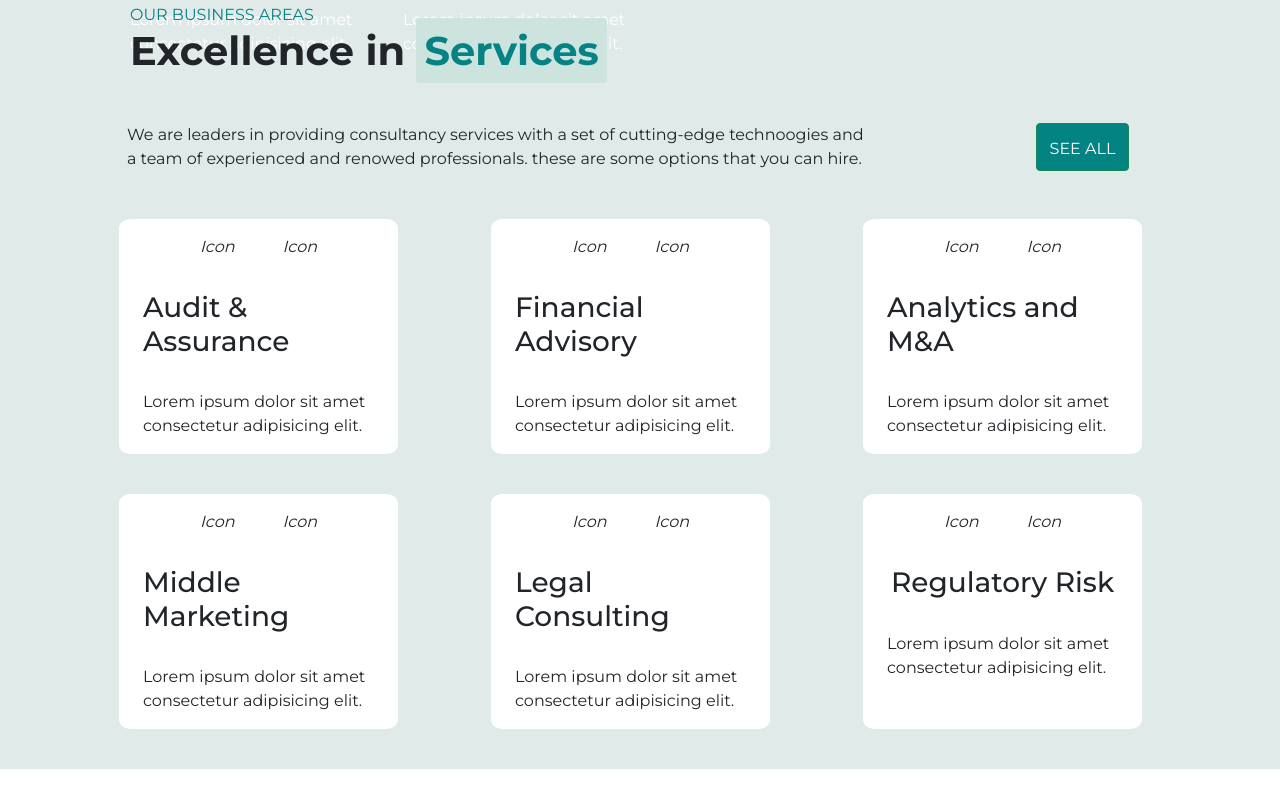
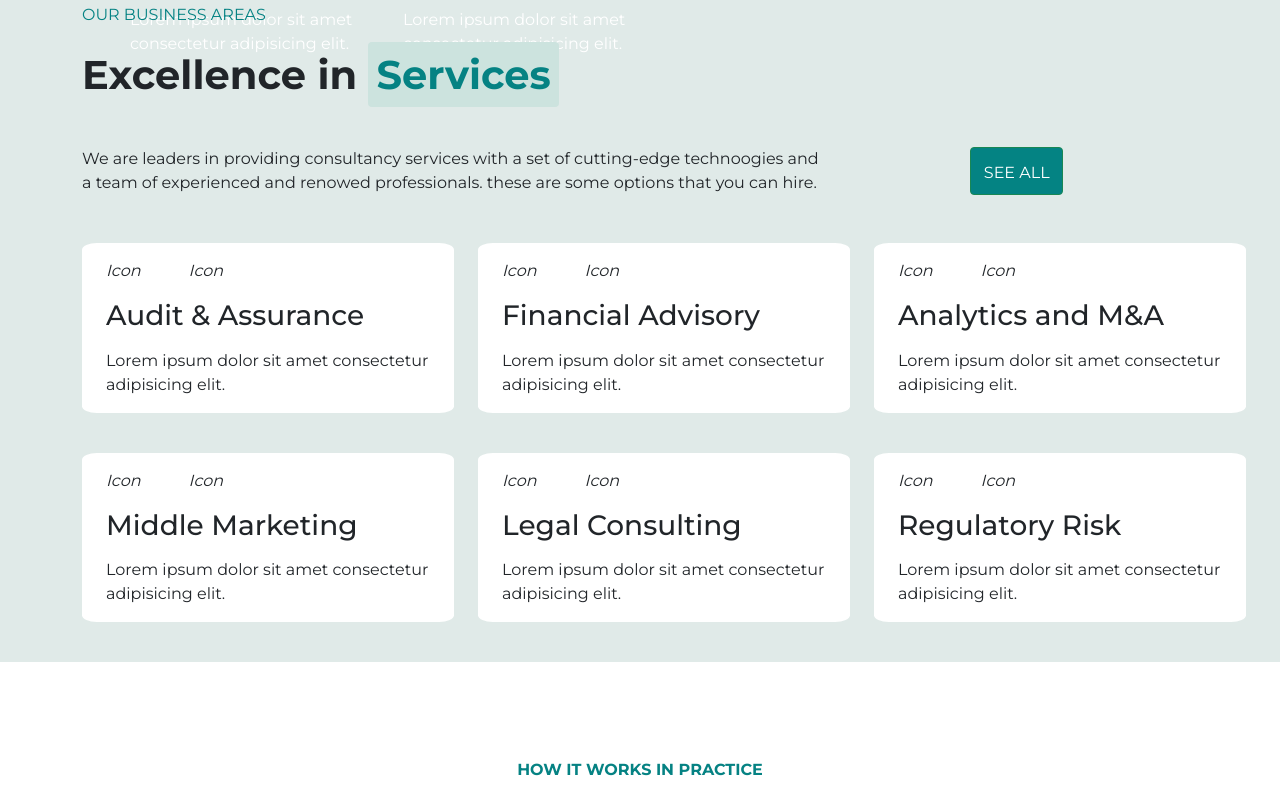
Before and after one commit to teoibnz/insurance-consulting, a Vue app: page / in a window 1280 px wide. Shown: the part 1443-2240 px from the top of the page. Built offline with nearby package versions, Linux system fonts and the light colour scheme.

Commit message:
refactoring generale

```diff
--- a/package.json
+++ b/package.json
@@ -8,8 +8,13 @@
     "lint": "vue-cli-service lint"
   },
   "dependencies": {
+    "@fortawesome/fontawesome-svg-core": "^6.1.1",
+    "@fortawesome/free-regular-svg-icons": "^6.1.1",
+    "@fortawesome/free-solid-svg-icons": "^6.1.1",
+    "@fortawesome/vue-fontawesome": "^2.0.6",
     "bootstrap": "^5.1.3",
     "core-js": "^3.8.3",
+    "font-awesome": "^4.7.0",
     "vue": "^2.6.14"
   },
   "devDependencies": {
--- a/src/components/Excellence.vue
+++ b/src/components/Excellence.vue
@@ -3,72 +3,72 @@
         <div class="container">
             <div class="row">
                 <div class="col-12">
-                    <p class="excellence-text px-5">OUR BUSINESS AREAS</p>
-                    <h1 class="fw-bold mb-5 px-5">Excellence in <span class="excellence-bg p-2 rounded">Services</span></h1>
+                    <p class="excellence-text mb-4">OUR BUSINESS AREAS</p>
+                    <h1 class="fw-bold mb-5">Excellence in <span class="excellence-bg p-2 rounded">Services</span></h1>
                     <div class="d-flex">
-                        <p class="col-8">
+                        <p class="col-8 m-0">
                         We are leaders in providing consultancy services with a set of cutting-edge technoogies and a team of experienced and renowed professionals. these are some options that you can hire.
                         </p>
                         <form class="d-flex ms-5 ps-5">
-                            <button class="btn btn-outline-success mx-4 my-button" type="submit">
+                            <button class="btn btn-outline-success ms-5 my-button" type="submit">
                                 SEE ALL
                             </button>
                         </form>
                     </div>
                 </div>
             </div>
-            <div class="row mt-5">
+            <div class="row mt-5 d-flex justify-content-center">
                 <div class="col-12 d-flex ">
                     <div class="col-4 my-card d-flex flex-column flex-wrap">
-                        <div class="">
+                        <div class="px-0 mx-0">
                             <i>Icon</i>
                             <i>Icon</i>
                         </div>
-                        <h3>Audit & Assurance</h3>
+                        <h3 class="p-0 mx-4">Audit & Assurance</h3>
                         <p>Lorem ipsum dolor sit amet consectetur adipisicing elit.</p>
                     </div>
                     <div class="col-4 my-card d-flex flex-column">
-                        <div class="">
+                        <div class="px-0 mx-0">
                             <i>Icon</i>
                             <i>Icon</i>
                         </div>
-                        <h3>Financial Advisory</h3>
+                        <h3 class="p-0 mx-4">Financial Advisory</h3>
                         <p>Lorem ipsum dolor sit amet consectetur adipisicing elit.</p>
                     </div>
                     <div class="col-4 my-card d-flex flex-column">
-                        <div class="">
+                        <div class="px-0 mx-0">
                             <i>Icon</i>
                             <i>Icon</i>
                         </div>
-                        <h3>Analytics and M&A</h3>
+                        <h3 class="p-0 mx-4">Analytics and M&A</h3>
                         <p>Lorem ipsum dolor sit amet consectetur adipisicing elit.</p>
                     </div>
                 </div>
             </div>
             <div class="row">
-                <div class="col-12 d-flex ">
+                <div class="col-12 d-flex">
                     <div class="col-4 my-card d-flex flex-column flex-wrap">
-                        <div class="">
+                        <div class="px-0 mx-0">
                             <i>Icon</i>
                             <i>Icon</i>
                         </div>
-                        <h3>Middle Marketing</h3>
+                        <h3 class="p-0 mx-4">Middle Marketing</h3>
                         <p>Lorem ipsum dolor sit amet consectetur adipisicing elit.</p>
                     </div>
                     <div class="col-4 my-card d-flex flex-column">
-                        <div class="">
+                        <div class="px-0 mx-0">
                             <i>Icon</i>
                             <i>Icon</i>
                         </div>
-                        <h3>Legal Consulting</h3>
+                        <h3 class="p-0 mx-4">Legal Consulting</h3>
                         <p>Lorem ipsum dolor sit amet consectetur adipisicing elit.</p>
                     </div>
                     <div class="col-4 my-card d-flex flex-column">
-                        <div class="">
+                        <div class="px-0 mx-0">
                             <i>Icon</i>
                             <i>Icon</i>
                         </div>
-                        <h3>Regulatory Risk</h3>
+                        <h3 class="p-0 mx-4">Regulatory Risk</h3>
                         <p>Lorem ipsum dolor sit amet consectetur adipisicing elit.</p>
                     </div>
                 </div>
@@ -102,9 +102,8 @@ export default {
     }
 .my-card{
     background-color: white;
-    width: calc(100% / 4);
     margin-bottom: 2.5rem;
-    margin-right: 3.5rem;
+    margin-right: 1.5rem;
     border-radius: 4%;
     *{
         padding:1rem 1.5rem 1rem 1.5rem;
--- a/src/components/LatestNews.vue
+++ b/src/components/LatestNews.vue
@@ -2,7 +2,7 @@
     <div class="container news-wrapper d-flex align-items-center">
         <div class="row">
             <div class="col-12 mt-5">
-                    <p class="news-text">OUR EDITORIAL CONTENT</p>
+                    <p class="news-text fw-bold">OUR EDITORIAL CONTENT</p>
                     <h1 class="fw-bold mb-5">Excellence in <span class="news-bg p-2 rounded">Services</span></h1>
                     <div class="d-flex justify-content-between">
                         <p class="col-8">
--- a/src/components/ProcessManagement.vue
+++ b/src/components/ProcessManagement.vue
@@ -1,7 +1,7 @@
 <template>
     <div class=' my-process-wrapper'>
         <div class="container w-50 text-center py-5 mt-5">
-            <p class="process-text mb-5">HOW IT WORKS IN PRACTICE</p>
+            <p class="process-text mb-5 fw-bold">HOW IT WORKS IN PRACTICE</p>
             <h1 class="fw-bold mb-5"><span class="process-bg process-text rounded p-2">Process</span> Management </h1>
             <p>We work with innovative methodologies to ensure that the entire reformatting process is done from start to finisch as planned.</p>
         </div>
--- a/src/components/Team.vue
+++ b/src/components/Team.vue
@@ -104,4 +104,10 @@ export default {
     }
 }
 
+.my-social{
+    height: 10px;
+}
+
+
+
 </style>
--- a/src/main.js
+++ b/src/main.js
@@ -1,5 +1,7 @@
 import Vue from 'vue'
 import App from './App.vue'
+import 'font-awesome/scss/font-awesome.scss'
+
 
 Vue.config.productionTip = false
 
```
Also changed, not shown: 1 other file (tests, documents, lock files or other folders).
